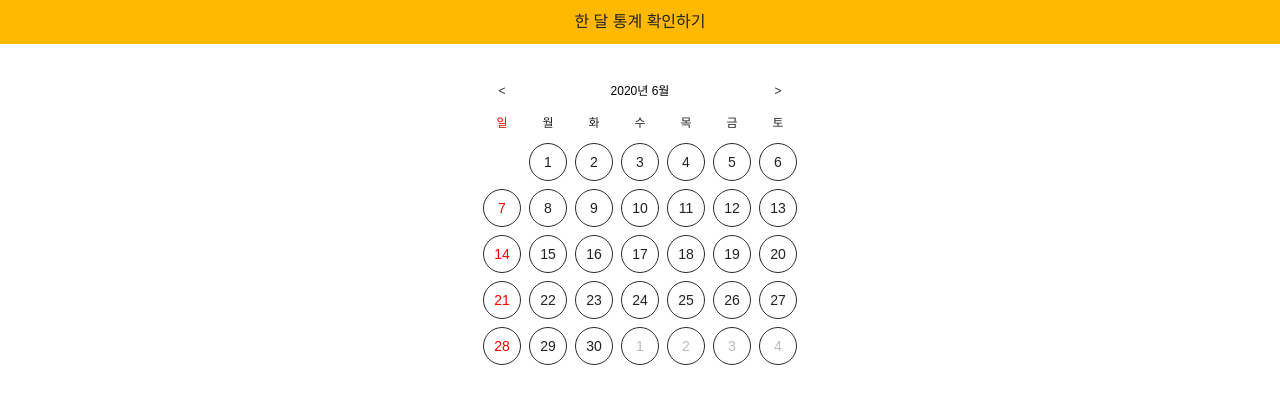
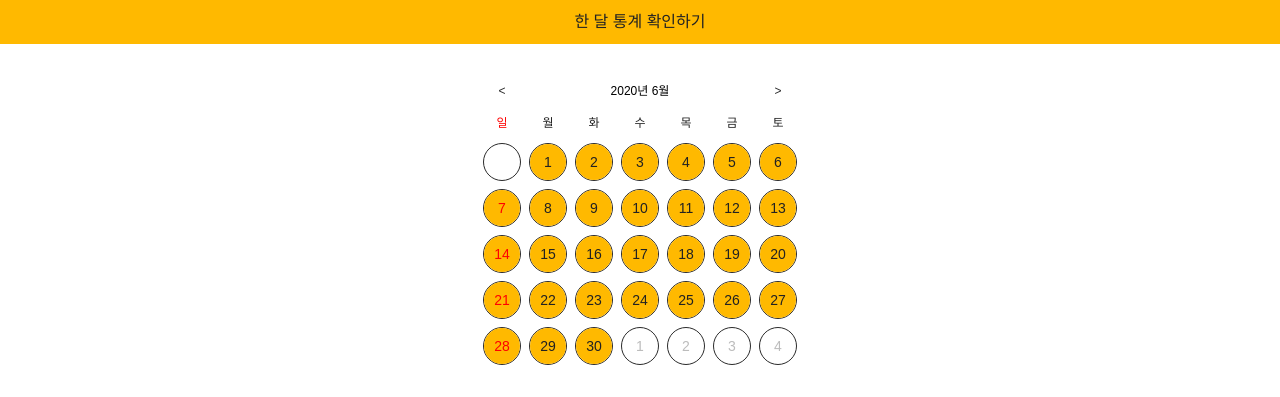
Before and after one commit to pppeum62/neulpum, a plain HTML site: page check.html in a window 1280 px wide. Shown: the top 397 px of the page. Drawn offline with nearby package versions, Linux system fonts and the light colour scheme; a web font is replaced by a local one.

Commit message:
달력 레이아웃 변경

```diff
--- a/check.html
+++ b/check.html
@@ -11,6 +11,7 @@
 
     <style type="text/css">
         body {
+            padding-bottom: 60px;
             opacity: 0;
         }
 
@@ -42,6 +43,12 @@
             display: flex;
             justify-content: center;
             align-items: center;
+            position: relative;
+            overflow: hidden;
+        }
+
+        .datecont span {
+            z-index: 1;
         }
 
         .nextmon {
@@ -139,6 +146,14 @@
             cursor: pointer;
         }
 
+        .percent {
+            width: 100%;
+            height: 100%;
+            background: #ffb900;
+            position: absolute;
+            bottom: 0;
+        }
+
     </style>
 
     <script language="javascript" type="text/javascript">
@@ -176,12 +191,13 @@
             // 1일이 시작되는 칸을 맞추어 줌
             for (i = 0; i < nMonth.getDay(); i++) {
                 cell = row.insertCell();
+                cell.innerHTML = '<div class="datecont"></div>';
                 cnt = cnt + 1;
             }
 
             for (i = 1; i <= lastDate.getDate(); i++) {
                 cell = row.insertCell();
-                cell.innerHTML = '<div class="datecont">' + i + '</div>';
+                cell.innerHTML = '<div class="datecont"><span>' + i + '</span><div class="percent"></div></div>';
 
                 cnt = cnt + 1;
 
```
